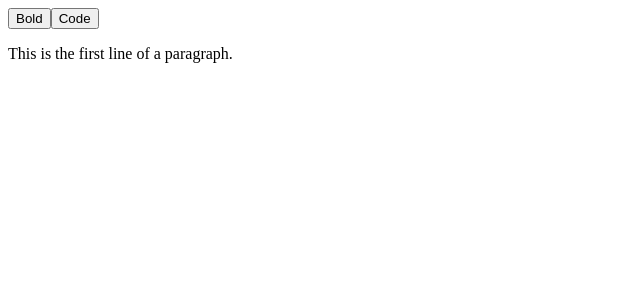
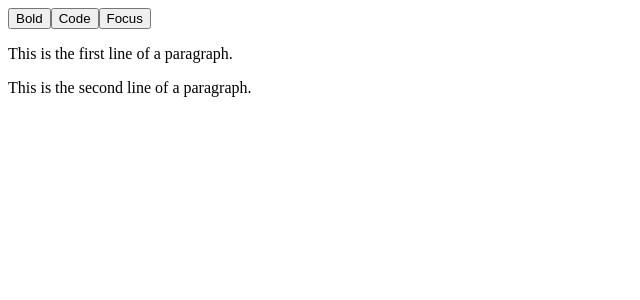
Before and after one commit to sonuram553/editor, a React (Create React App) app: page / in a window 1280 px wide. Shown: the top 300 px of the page, without its empty margins (0-640 px from the left). Built offline with nearby package versions, Linux system fonts and the light colour scheme.

Commit message:
Place cursor at specific point

```diff
--- a/src/components/Editor.js
+++ b/src/components/Editor.js
@@ -1,10 +1,11 @@
-import React, { useCallback, useMemo, useState } from "react";
+import React, { useCallback, useMemo, useReducer, useState } from "react";
 import { Slate, Editable, withReact } from "slate-react";
-import { createEditor, Node } from "slate";
+import { createEditor, Node, Transforms } from "slate";
 import { CustomEditor } from "./CustomEditor";
 
 export const Editor = () => {
   const editor = useMemo(() => withReact(createEditor()), []);
+  const [ignored, forceUpdate] = useReducer((x) => x + 1, 0);
   const [value, setValue] = useState(getInitialValue());
 
   const renderElement = useCallback((props) => {
@@ -36,8 +37,20 @@ export const Editor = () => {
         <button onClick={() => CustomEditor.toggleCodeBlock(editor)}>
           Code
         </button>
+        <button
+          onClick={() => {
+            Transforms.select(editor, {
+              path: [1, 0],
+              offset: 10,
+            });
+            forceUpdate();
+          }}
+        >
+          Focus
+        </button>
       </div>
       <Editable
+        autoFocus={ignored}
         renderElement={renderElement}
         renderLeaf={renderLeaf}
         onKeyDown={(e) => {
@@ -64,14 +77,16 @@ export const Editor = () => {
 };
 
 const getInitialValue = () => {
-  return (
-    deserialize(localStorage.getItem("editorContent")) || [
-      {
-        type: "paragraph",
-        children: [{ text: "This is the first line of a paragraph." }],
-      },
-    ]
-  );
+  return [
+    {
+      type: "paragraph",
+      children: [{ text: "This is the first line of a paragraph." }],
+    },
+    {
+      type: "paragraph",
+      children: [{ text: "This is the second line of a paragraph." }],
+    },
+  ];
 };
 
 const CodeElement = ({ attributes, children }) => {
```
